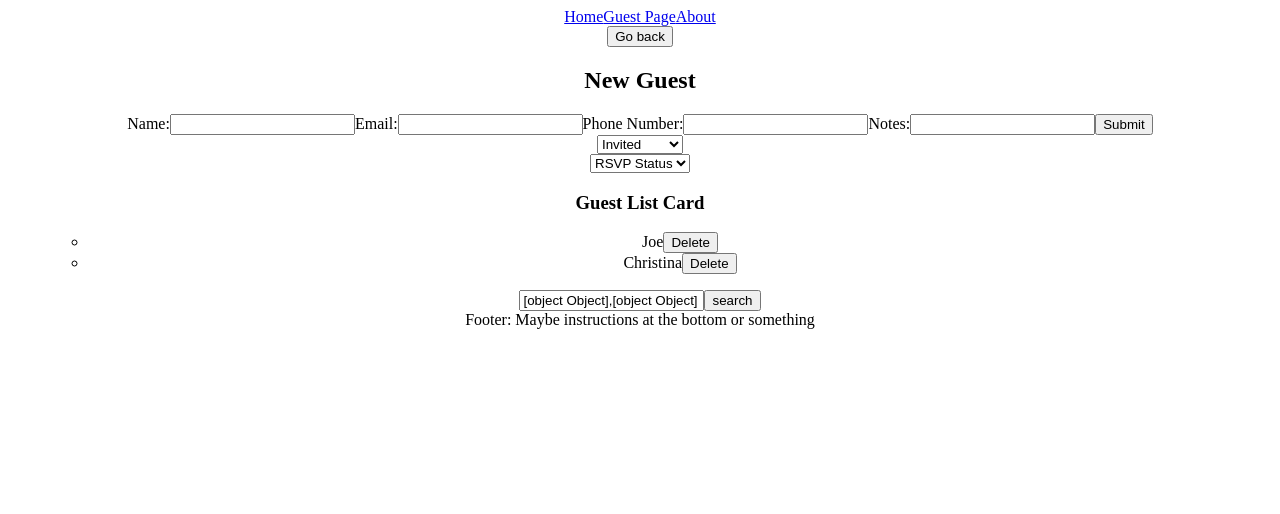
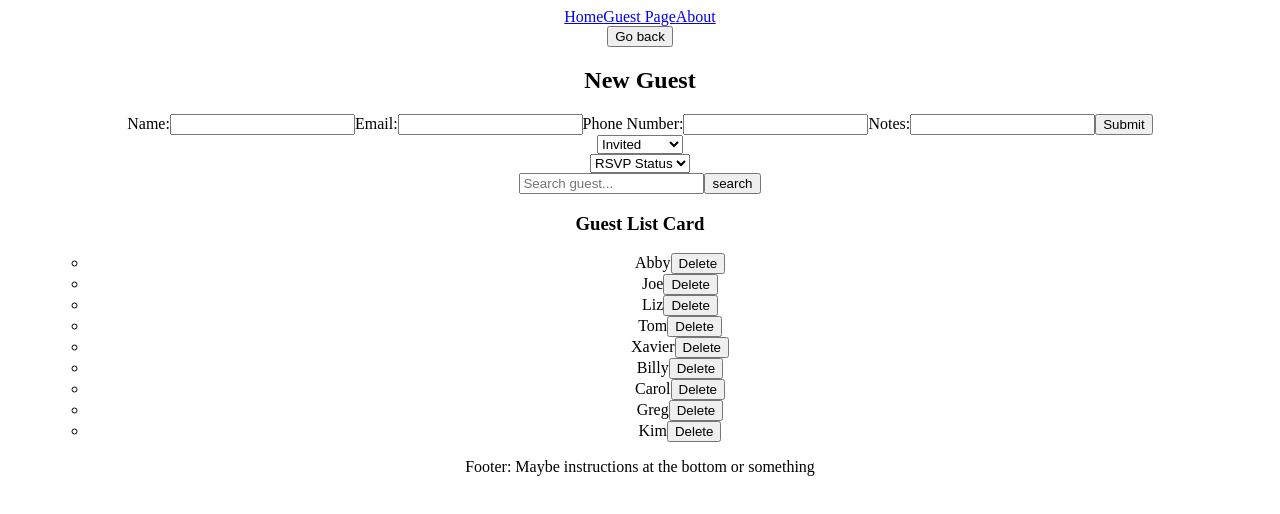
Before and after one commit to jsltran3/phase-2-project-wedding-seating, a React (Create React App) app in the folder my-app/: page /GuestPage in a window 1280 px wide. Shown: the top 514 px of the page. Built offline with nearby package versions, Linux system fonts and the light colour scheme; data requests are answered from the project's data file.

Commit message:
fixed search

```diff
--- a/my-app/db.json
+++ b/my-app/db.json
@@ -1,20 +1,76 @@
 {
   "weddingGuests": [
     {
-      "name": "Joe",
-      "attendance": "Declined",
-      "email": "",
-      "phone": "",
-      "notes": "",
+      "name": "Abby",
+      "attendance": "Invited",
+      "email": "email@gmail.com",
+      "phone": "234908320",
+      "notes": "whatever",
       "id": 1
     },
     {
-      "name": "Christina",
+      "name": "Joe",
+      "attendance": "Attending",
+      "email": "joe@gamil.com",
+      "phone": "349258420958",
+      "notes": "whocares",
+      "id": 2
+    },
+    {
+      "name": "Liz",
+      "attendance": "Declined",
+      "email": "email@gmail.com",
+      "phone": "2409353209",
+      "notes": "whatever",
+      "id": 3
+    },
+    {
+      "name": "Tom",
+      "attendance": "Attending",
+      "email": "thomas@gmail.com",
+      "phone": "34038",
+      "notes": "whatever",
+      "id": 4
+    },
+    {
+      "name": "Xavier",
+      "attendance": "Attending",
+      "email": "x@gmail.com",
+      "phone": "309482398",
+      "notes": "laksdjfsdf",
+      "id": 5
+    },
+    {
+      "name": "Billy",
+      "attendance": "Declined",
+      "email": "dk@gmail.com",
+      "phone": "3048308",
+      "notes": "dlkwhatever",
+      "id": 6
+    },
+    {
+      "name": "Carol",
       "attendance": "Invited",
-      "email": "fake@email.com",
-      "phone": "0329584908",
-      "notes": "dummy test",
-      "id": 2
+      "email": "c2@gmail.com",
+      "phone": "1238429",
+      "notes": "whatever",
+      "id": 7
+    },
+    {
+      "name": "Greg",
+      "attendance": "Declined",
+      "email": "greg@gmail.com",
+      "phone": "390842398",
+      "notes": "whatever",
+      "id": 8
+    },
+    {
+      "name": "Kim",
+      "attendance": "Not Invited",
+      "email": "k@gmail.com",
+      "phone": "234083089",
+      "notes": "whatever",
+      "id": 9
     }
   ]
 }
--- a/my-app/src/App.js
+++ b/my-app/src/App.js
@@ -12,7 +12,7 @@ function App() {
     <div className="App">
       <NavBar />
         <Routes>
-          <Route path="/GuestPage" element={ <GuestPage/>} />
+          <Route path="/GuestPage" element={ <GuestPage/> } />
           <Route path="/" element={ <Home/> } />
         </Routes>
     </div>
--- a/my-app/src/JS/GuestPage.js
+++ b/my-app/src/JS/GuestPage.js
@@ -2,21 +2,66 @@ import React, { useEffect, useState } from "react";
 import GuestsFilter from "./GuestsFilter";
 import Guests from "./Guests";
 import CreateNewGuest from "./CreateNewGuest";
-import Search from "./Search";
+// import Search from "./Search";
 
 function GuestPage() {
 	const [guestList, setGuestList] = useState([]);
 	const [selectAttendance, setSelectAttendance] = useState("All");
-
+	//search shit
+	const [inputText, setInputText] = useState("");
 
 
 	useEffect(() => {
 		fetch("http://localhost:4000/weddingGuests")
 			.then((resp) => resp.json())
-			.then((guestList) => setGuestList(guestList));
+			.then((guests) => {
+				setInputText(guestList)
+				setGuestList(guests)
+			});
 	}, []);
 
-	useEffect(() => console.log(guestList.map(guest => guest.name)))
+
+
+	// search shit
+	// useEffect(() => {
+  //   setInputText(guestList)
+	// 	// console.log(guestList)
+  // }, [ guestList ])
+
+	//search s hit
+	// function handleSubmitSearch(event) {
+	// 	event.preventDefault();
+
+	// 	setInputText(guestList.filter(
+	// 		function searchGuest(guest) {
+	// 		if (inputText == "") {
+	// 			return guest
+	// 		} else if (guest.name.toLowerCase().includes(inputText.toLowerCase())) {
+	// 			return guest
+	// 		}
+	// 	}))
+	// }
+	function handleSetInput(event) {
+		event.preventDeafult()
+
+	}
+
+
+	//search shit
+	function handleSubmitSearch(event) {
+		event.preventDefault();
+
+		setGuestList(guestList.filter(guest => guest.name.toLowerCase().includes(inputText.toLowerCase())))
+
+	}
+	useEffect(() => console.log(guestsToDisplay.map(guest => guest.name)))
+
+	function handleChangeSearch(event) {
+		setInputText(event.target.value)
+	}
+
+	//searchshit
+	// const displaySearchInput =
 
 	function handleAttendanceChange(rsvpStatus) {
 		setSelectAttendance(rsvpStatus)
@@ -29,17 +74,13 @@ function GuestPage() {
 
 	function handleAddGuest(newguest) {
 		setGuestList([...guestList, newguest]);
-	};
-
+	}
 
 	const guestsToDisplay = guestList.filter((guest => {
 		if (selectAttendance === "All") return true;
 
 		return guest.attendance === selectAttendance;
 	}));
-
-	const searchGuestDisplay = guestList.filter(guest => guest);
-
 
 	return (
 		<div>
@@ -51,6 +92,20 @@ function GuestPage() {
 				selectAttendance={selectAttendance}
 				onAttendanceChange={handleAttendanceChange}
 			/>
+			<form onSubmit={ handleSubmitSearch }>
+				<input
+					type="text"
+					name="inputText"
+					id="inputText"
+					value={ inputText }
+					placeholder="Search guest..."
+					onChange={ handleChangeSearch }
+				/>
+				<input
+					type="submit"
+					value="search"
+				/>
+		</form>
 			<h3>Guest List Card</h3>
 			<ul>
 				{guestsToDisplay.map((guest) => (
@@ -64,27 +119,15 @@ function GuestPage() {
 					/>
 				))
 				}
+
 			</ul>
-			{/* {searchGuestDisplay.map((guest) => (
-				<Search
-					guest={guestList}
-					setGuestList={setGuestList}
-				/>
-			))}  */}
-			<Search
+
+			{/* <Search
 				guestList={guestList}
 				setGuestList={setGuestList}
-			/>
+			/> */}
 
-			{/* {guestList.map((guest) => {
-				console.log({ guest })
-				return (
-					<p key={guest.id}>
-						{guest.name}
 
-					</p>
-				)
-			})} */}
 			<footer>Footer: Maybe instructions at the bottom or something</footer>
 		</div>
 	)
--- a/my-app/src/JS/Search.js
+++ b/my-app/src/JS/Search.js
@@ -5,20 +5,10 @@ function Search({ guestList, setGuestList }) {
 
 	// useEffect(() => console.log(names.map(guest => guest.name)))
 
-	// useEffect(() => {
-	// 	fetch("http://localhost:4000/weddingGuests")
-	// 		.then((resp) => resp.json())
-	// 		.then((guestList) => setGuestList(guestList));
-	// }, []);
-
 	useEffect(() => {
     setInputText(guestList)
-		console.log(inputText)
+		// console.log(guestList.map(guest => guest.name))
   }, [ guestList ])
-
-	// function nameList(guest) {
-	// 	names.map(guest => guest.name)
-	// }
 
 	// function searchBox(name) {
 	// 	return (
@@ -30,26 +20,24 @@ function Search({ guestList, setGuestList }) {
 		event.preventDefault();
 		//wait can i search the whole name wiht just the name?
 		//use one setSearch to test about abstracting one thing
-		setInputText(guestList.filter(name => name.toLowerCase().includes(inputText.toLowerCase())))
+		setInputText(guestList.filter(guest => guest.name.toLowerCase().includes(inputText.toLowerCase())))
 
-		// console.log(names.console.log(searchBox))
 
 	}
 
-	function handleChange(event) {
+	function handleChangeSearch(event) {
 		setInputText(event.target.value)
 	}
 
 	return (
-		// <form onSubmit={ handleSubmit }>
-		<form>
+		<form onSubmit={ handleSubmitSearch }>
 			<input
 				type="text"
 				name="inputText"
 				id="inputText"
 				value={ inputText }
 				placeholder="Search guest..."
-				// onChange={ handleChange }
+				onChange={ handleChangeSearch }
 			/>
 			<input
 				type="submit"
```
